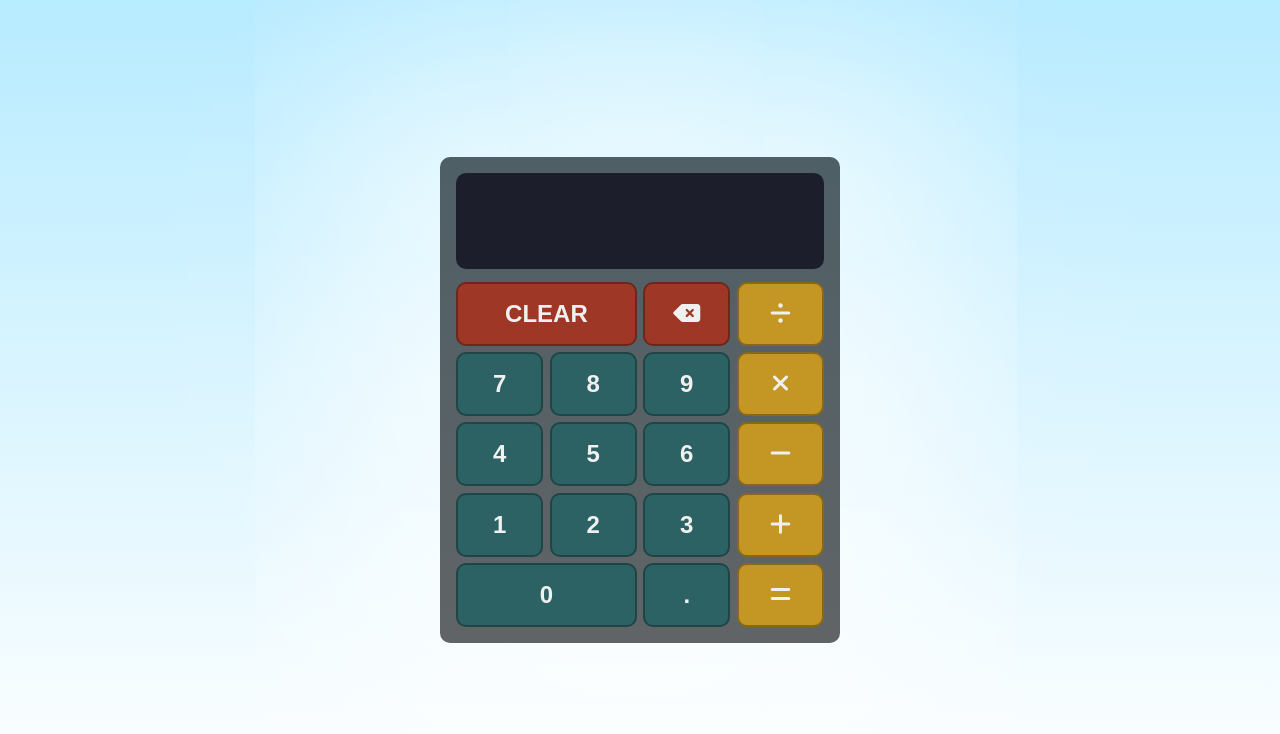
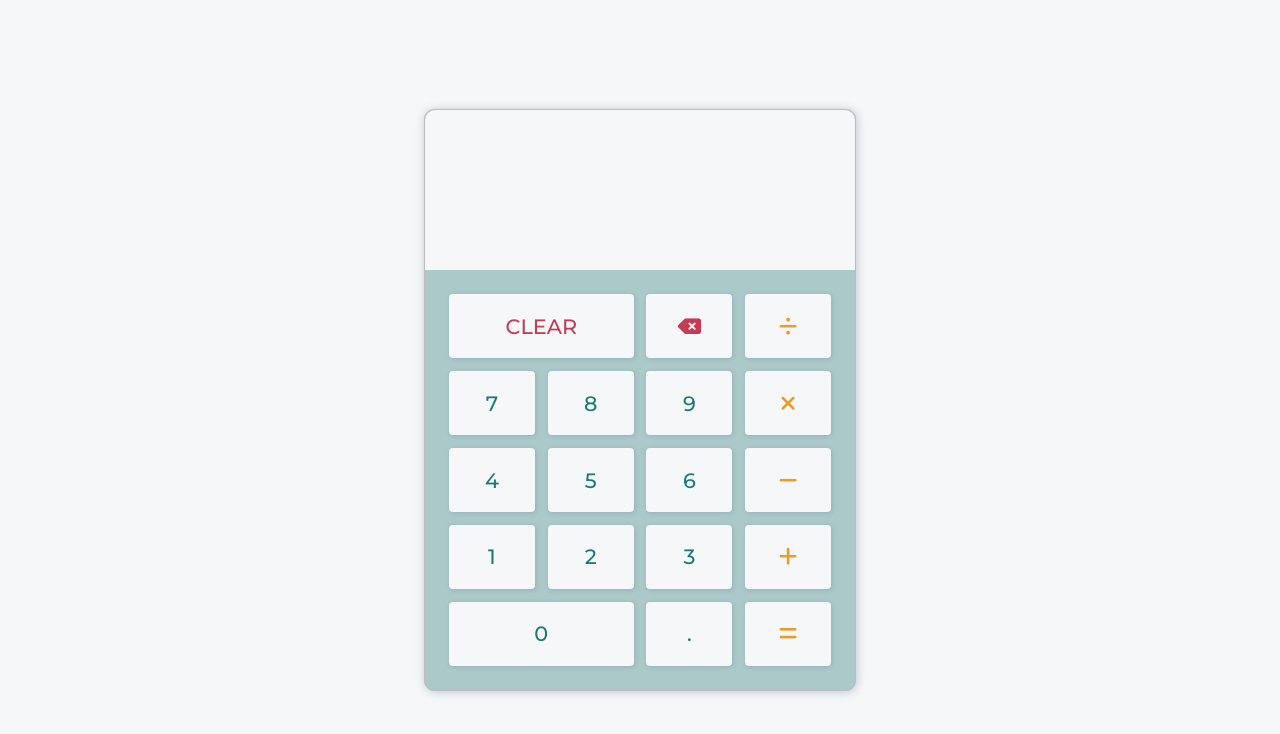
Before and after one commit to mschow/ts-calculator, a website built with Vite: page ts-calculator/index.html in a window 1280 px wide. Built offline with nearby package versions, Linux system fonts and the light colour scheme.

Commit message:
Improve stylesheet.

```diff
--- a/ts-calculator/index.html
+++ b/ts-calculator/index.html
@@ -3,6 +3,9 @@
   <head>
     <meta charset="UTF-8">
     <meta name="viewport" content="width=device-width, initial-scale=1.0">
+    <link rel="preconnect" href="https://fonts.googleapis.com">
+    <link rel="preconnect" href="https://fonts.gstatic.com" crossorigin>
+    <link href="https://fonts.googleapis.com/css2?family=Montserrat:wght@500;600&display=swap" rel="stylesheet">
     <script src="https://kit.fontawesome.com/ce2b08ccde.js" crossorigin="anonymous"></script>
     <title>Typescript Calculator</title>
   </head>
@@ -16,22 +19,22 @@
         <div id="calc-buttons">
           <button data-operation="CLEAR" class="span-2 warn">CLEAR</button>
           <button data-operation="DELETE" class="warn"><i class="fa fa-delete-left"></i></button>
-          <button data-operation="DIVIDE" class="accent"><i class="fa fa-divide"></i></button>
+          <button data-operation="DIVIDE" class="accent-gold"><i class="fa fa-divide"></i></button>
           <button data-operation="APPEND_NUMBER">7</button>
           <button data-operation="APPEND_NUMBER">8</button>
           <button data-operation="APPEND_NUMBER">9</button>
-          <button data-operation="MULTIPLY" class="accent"><i class="fa fa-times"></i></button>
+          <button data-operation="MULTIPLY" class="accent-gold"><i class="fa fa-times"></i></button>
           <button data-operation="APPEND_NUMBER">4</button>
           <button data-operation="APPEND_NUMBER">5</button>
           <button data-operation="APPEND_NUMBER">6</button>
-          <button data-operation="SUBTRACT" class="accent"><i class="fa fa-minus"></i></button>
+          <button data-operation="SUBTRACT" class="accent-gold"><i class="fa fa-minus"></i></button>
           <button data-operation="APPEND_NUMBER">1</button>
           <button data-operation="APPEND_NUMBER">2</button>
           <button data-operation="APPEND_NUMBER">3</button>
-          <button data-operation="ADD" class="accent"><i class="fa fa-plus"></i></button>
+          <button data-operation="ADD" class="accent-gold"><i class="fa fa-plus"></i></button>
           <button data-operation="APPEND_NUMBER" class="span-2">0</button>
           <button data-operation="APPEND_POINT">.</button>
-          <button data-operation="CALCULATE" class="accent"><i class="fa fa-equals"></i></button>
+          <button data-operation="CALCULATE" class="accent-gold"><i class="fa fa-equals"></i></button>
         </div>
       </div>
     </div>
--- a/ts-calculator/src/style.css
+++ b/ts-calculator/src/style.css
@@ -1,12 +1,23 @@
 @import url('https://fonts.googleapis.com/css2?family=Roboto+Condensed&display=swap');
+@import url('https://fonts.googleapis.com/css2?family=Montserrat:wght@500;600&display=swap');
 
 :root {
-  --standard-gap: 0.4rem;
-  --standard-border-radiux: 10px;
-  --warn: rgb(158, 55, 37);
-  --warn-hover: rgb(224, 108, 88);
-  --accent: rgb(196, 150, 36);
-  --accent-hover: rgb(226, 185, 81);
+  --standard-gap: 0.8rem;
+  --warn: #C33C54;
+  --accent-gold: #EC9A29;
+  --accent-green: #1e7979;
+  --light-bg: #F6F7F8;
+  --light-calc-body: #abc9c9;
+  --light-calc-display: #F6F7F8;
+  --light-btn-bg: #F6F7F8;
+  --light-btn-bg-hover: #EFEFEF;
+  --light-text: #343434;
+  --light-box-shadow: 1px 1px 5px #19315e25;
+  --light-border: 1px solid #bdbdbd;
+}
+
+@media (prefers-color-scheme: dark) {
+  :root {}
 }
 
 *,
@@ -16,11 +27,11 @@
 }
 
 body {
-  font-family: 'Roboto Condensed', sans-serif;
+  font-family: 'Montserrat', sans-serif;
+  color: var(--light-text);
   margin: 0;
   min-height: 100svh;
-  background: linear-gradient(rgb(183, 235, 255), rgb(255, 255, 255));
-  color: #f0f0f0;
+  background: var(--light-bg);
 }
 
 #app {
@@ -32,43 +43,34 @@ body {
 }
 
 #calc {
-  background: rgb(0, 0, 0, 0.6);
-  padding: 1rem;
-  max-width: 95vw;
-  min-width: 25rem;
-  border-radius: var(--standard-border-radiux);
-  box-shadow: 1px 1px 100rem 5rem rgb(255, 255, 255);
+  background: var(--light-calc-body);
+  width: 100vw;
+  height: 100svh;
 }
 
 .warn {
-  background-color: var(--warn);
+  color: var(--warn);
 }
 
-.warn:hover {
-  background-color: var(--warn-hover);
-}
 
-.accent {
-  background-color: var(--accent);
-}
-
-.accent:hover {
-  background-color: var(--accent-hover);
+.accent-gold {
+  color: var(--accent-gold);
 }
 
 .display {
-  height: 6rem;
-  background: rgb(29, 30, 43);
-  border-radius: var(--standard-border-radiux);
+  color: var(--accent-green);
+  height: 10rem;
+  background: var(--light-calc-display);
   display: flex;
   flex-direction: column;
   justify-content: space-between;
   align-items: flex-end;
-  padding: 1.5rem;
+  padding: 3.5rem 2rem 2rem;
+  overflow-x: auto;
 }
 
 .display i {
-  color: var(--accent);
+  color: var(--accent-gold);
   font-size: 0.7rem;
   margin-left: 0.5rem;
 }
@@ -77,38 +79,57 @@ body {
   margin-left: 0.5rem;
 }
 
+.previous-value{
+  font-weight: 500;
+}
+
 .current-value {
-  font-size: 2rem;
+  font-size: 2.5rem;
+  font-weight: 600;
 }
 
 #calc-buttons {
+  border-radius: 50px 50px 0 0;
+  padding: 1.5rem;
   display: grid;
-  margin-top: calc(var(--standard-gap) * 2);
   gap: var(--standard-gap);
   grid-template-columns: repeat(4, 1fr);
 }
 
 button {
-  color: #f0f0f0;
-}
-
-button {
-  border-radius: var(--standard-border-radiux);
-  font-size: 1.5rem;
+  font-family: 'Montserrat', sans-serif;
+  background-color: var(--light-btn-bg);
+  color: var(--accent-green);
+  border-radius: 4px;
+  font-size: 1.3rem;
   min-height: 4rem;
   min-width: 4rem;
   border: none;
-  font-weight: 600;
-  background: rgb(44, 98, 100);
-  border: 2px solid rgba(0, 0, 0, 0.3);
+  box-shadow: var(--light-box-shadow);
 }
 
-button:hover {
+button:hover{
   cursor: pointer;
-  background: rgb(92, 143, 160);
-  border: solid rgba(255, 255, 255, 0.5);
+  background-color: var(--light-btn-bg-hover);
+  border: var(--light-border);
+  box-shadow: none;
 }
 
 .span-2 {
   grid-column: span 2;
 }
+
+@media only screen and (min-width: 470px) {
+  #calc{
+    max-width: 27rem;
+    width: 97vw;
+    height: unset;
+    border-radius: 10px;
+    border: var(--light-border);
+    box-shadow: 1px 1px 10px #19315e40;
+  }
+
+  .display{
+    border-radius: 10px 10px 0 0;
+  }
+}
```
